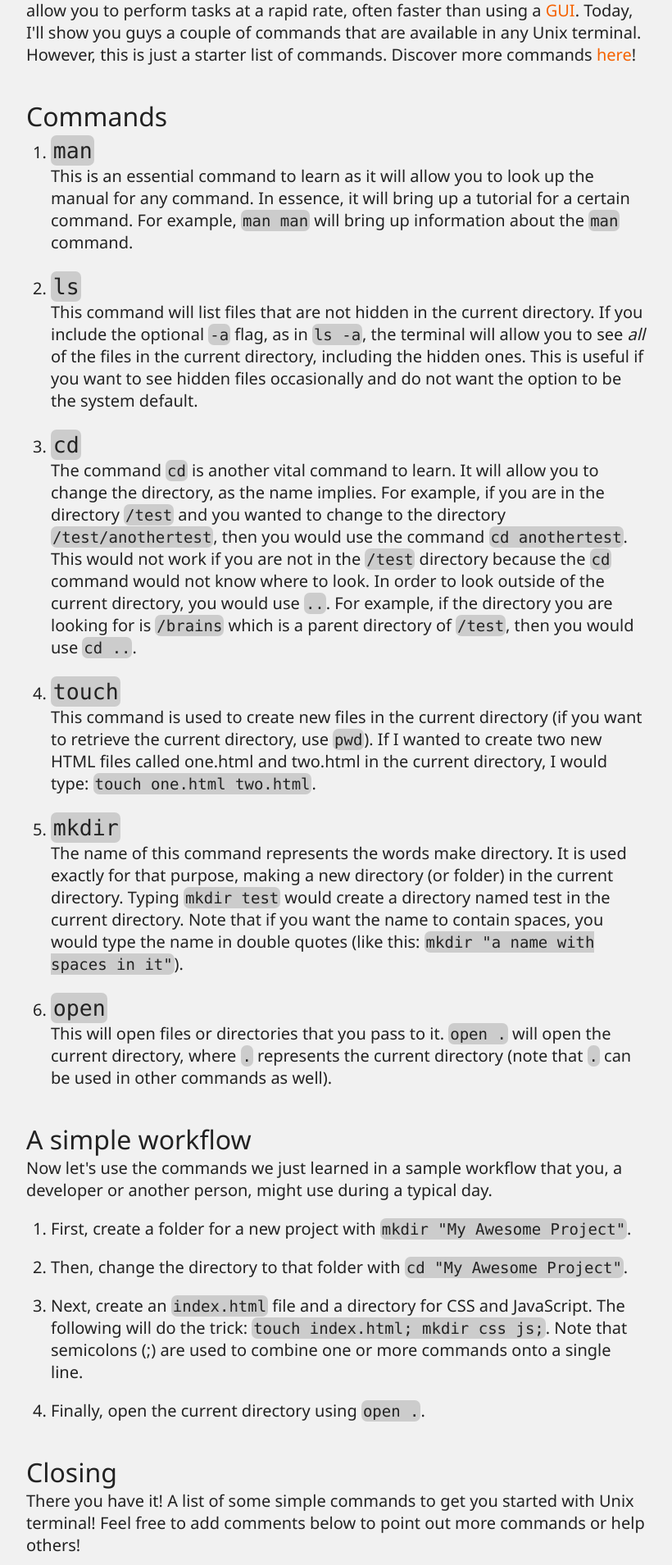
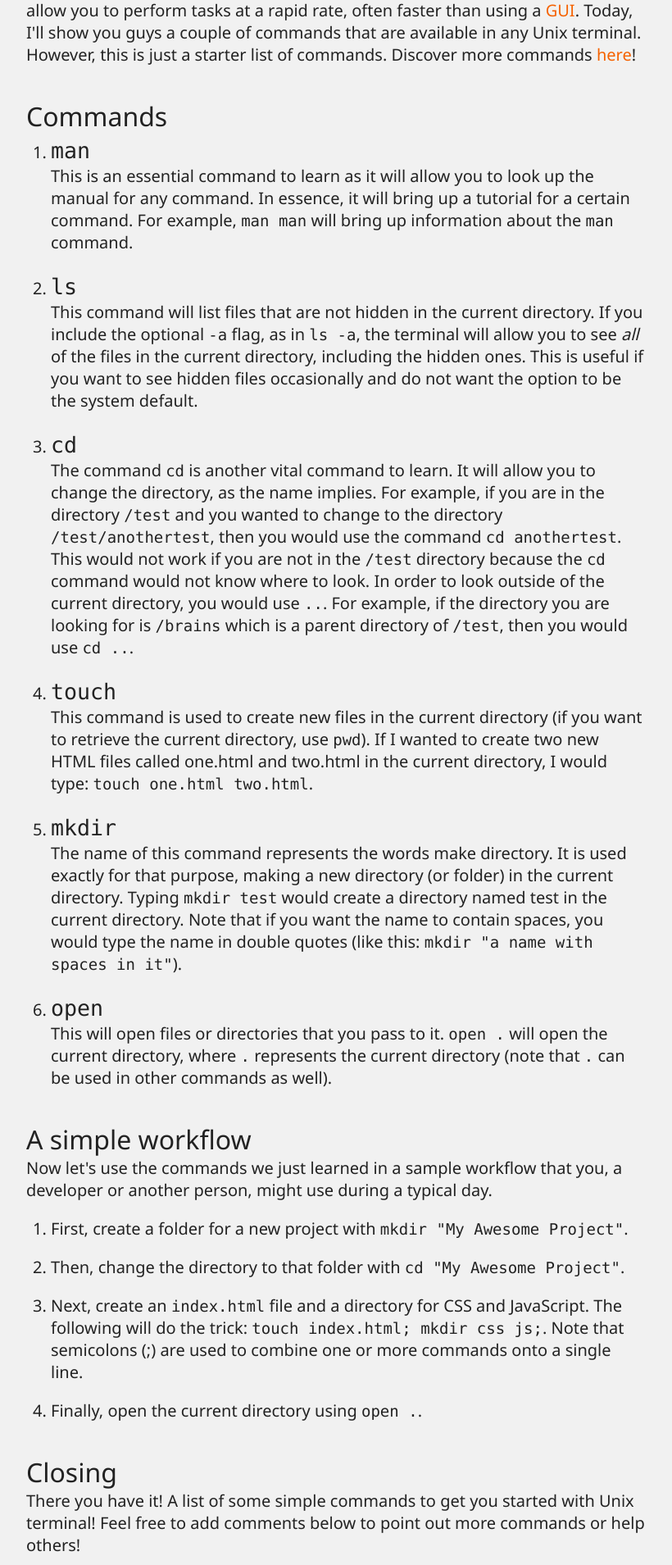
Before and after one commit to srikarg/srikarg.github.io, a Jekyll site: the page built from _posts/2013-04-10-unix-terminal-commands.html, in a window 1280 px wide. Shown: the part 498-2407 px from the top of the page at 82% size, without its empty margins (52-872 px from the left). Built offline with Jekyll 4.4.1, drawn with Linux system fonts in a browser that asks for light colours; nearby versions of some CDN libraries; Markdown is read by kramdown in place of the engine named in the settings; comment, search, counter and statistics services are not loaded.

Commit message:
Removed <code> styling to prevent .highlight > <code> styling as well.

```diff
--- a/css/style.css
+++ b/css/style.css
@@ -404,12 +404,6 @@ ul, ol {
     padding-left: 1.5em;
 }
 
-code {
-    background: #CCCCCC;
-    border-radius: 7px;
-    padding: 0.1em;
-}
-
 ::-moz-selection {
   background: #F56200;
   color: #222;
```
